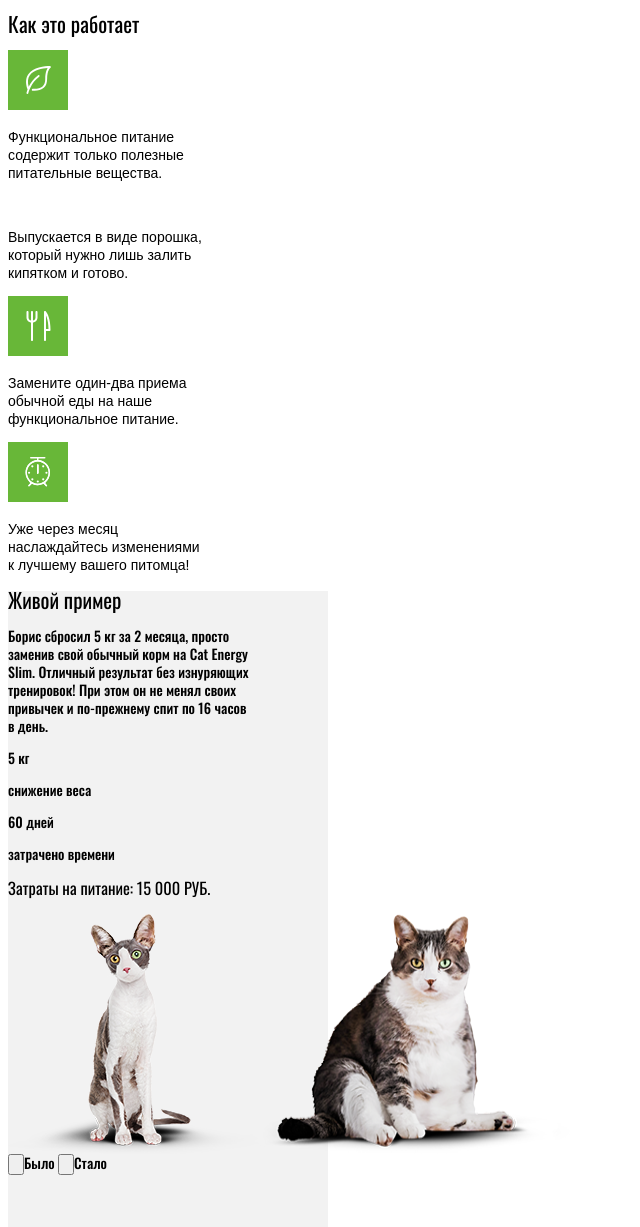
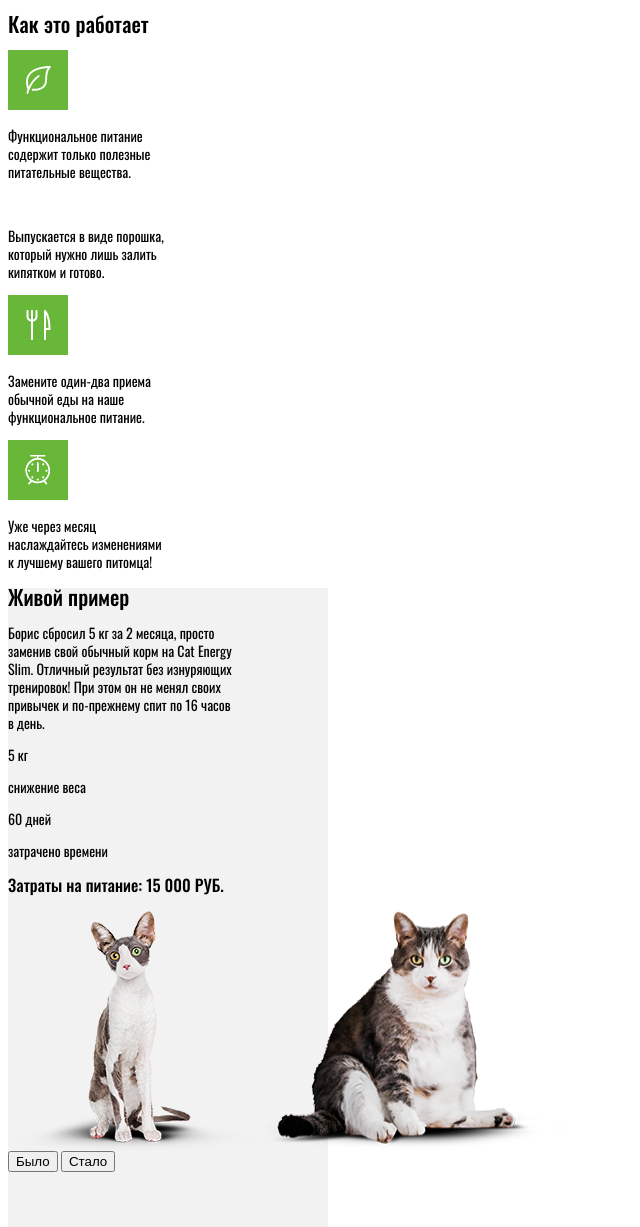
Before and after one commit to StasB95/1697271-cat-energy-22, a website: page source/index.html in a window 1280 px wide. Shown: the part 1173-2400 px from the top of the page, without its empty margins (0-640 px from the left). Drawn offline with nearby package versions, Linux system fonts and the light colour scheme; files that its build step writes are made by us from their sources; files whose address does not match are found by name.

Commit message:
Препроцессоры и автоматизация. ДЗ  Стилизация главной страницы

```diff
--- a/source/index.html
+++ b/source/index.html
@@ -98,8 +98,8 @@
             <img class="example__img__after" src="img/after-mobile.png" alt="Фото после курса">
             <img class="example__img__before" src="img/before-mobile.png" alt="Фото до курса">
           </div>
-          <input class="example__button" type="button">Было</input>
-          <input class="example__button" type="button">Стало</input>
+          <input class="example__button" type="button" value="Было">
+          <input class="example__button" type="button" value="Стало">
         </div>
       </section>
     </main>
--- a/source/less/blocks/main-nav.less
+++ b/source/less/blocks/main-nav.less
@@ -1,6 +1,13 @@
 .site-list__item {
+  color: @basic__black;
   font-family: "Oswald", "Arial", sans-serif;
   font-style: bold;
   font-size: 20px;
   line-height: 20px;
 }
+
+.site-list {
+  list-style: none;
+  margin: 0;
+  padding: 0;
+}
--- a/source/less/blocks/operation.less
+++ b/source/less/blocks/operation.less
@@ -1,6 +1,12 @@
 .operation__item {
-  font-family: "Arial";
+  font-family: "Oswald", "Arial", sans-serif;
   font-weight: normal;
   font-size: 14px;
   line-height: 18px;
 }
+
+.operation__list {
+  list-style: none;
+  margin: 0;
+  padding: 0;
+}
--- a/source/less/blocks/page-header__logo.less
+++ b/source/less/blocks/page-header__logo.less
@@ -0,0 +1,3 @@
+.page-header__logo {
+  width: 320px;
+}
--- a/source/less/style.less
+++ b/source/less/style.less
@@ -1,3 +1,6 @@
+@import url("utils/global.less");
+@import url("utils/fonts.less");
+@import url("utils/color.less");
 @import url("blocks/presentation.less");
 @import url("blocks/page-header__logo.less");
 @import url("blocks/page-footer__social.less");
@@ -9,6 +12,3 @@
 @import url("blocks/main-nav.less");
 @import url("blocks/example.less");
 @import url("blocks/desire.less");
-@import url("utils/global.less");
-@import url("utils/fonts.less");
-@import url("utils/color.less");
--- a/source/less/utils/fonts.less
+++ b/source/less/utils/fonts.less
@@ -4,8 +4,8 @@
   font-style: normal;
   font-display: swap;
   src:
-    url("fonts/oswaldmedium.woff2") format("woff2"),
-    url("fonts/oswaldmedium.woff") format("woff");
+    url("/fonts/oswaldregular.woff2") format("woff2"),
+    url("/fonts/oswaldregular.woff") format("woff");
 }
 
 @font-face {
@@ -14,6 +14,6 @@
   font-style: normal;
   font-display: swap;
   src:
-    url("fonts/oswaldregular.woff2") format("woff2"),
-    url("fonts/oswaldregular.woff") format("woff");
+    url("/fonts/oswaldmedium.woff2") format("woff2"),
+    url("/fonts/oswaldmedium.woff") format("woff");
 }
--- a/source/less/utils/global.less
+++ b/source/less/utils/global.less
@@ -9,12 +9,6 @@
   clip-path: inset(100%);
   clip: rect(0 0 0 0);
   overflow: hidden;
-}
-
-ul {
-  list-style: none;
-  margin: 0;
-  padding: 0;
 }
 
 a {
```
